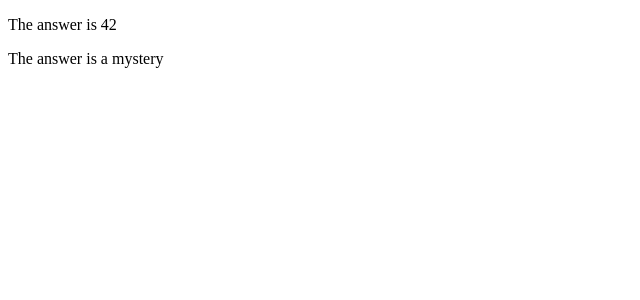
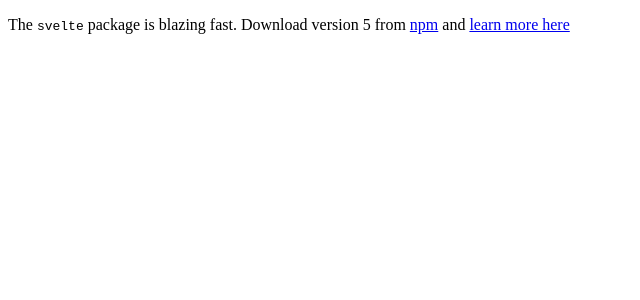
Before and after one commit to j1522158/mono-front, a SvelteKit app: page / in a window 1280 px wide. Shown: the top 300 px of the page, without its empty margins (0-640 px from the left). Built offline with nearby package versions, Linux system fonts and the light colour scheme.

Commit message:
Spread props

```diff
--- /dev/null
+++ b/src/PackageInfo.svelte
@@ -0,0 +1,8 @@
+<script>
+	let { name, version, description, website } = $props();
+</script>
+
+<p>
+	The <code>{name}</code> package is {description}. Download version {version} from
+	<a href="https://www.npmjs.com/package/{name}">npm</a> and <a href={website}>learn more here</a>
+</p>
--- a/src/routes/+page.svelte
+++ b/src/routes/+page.svelte
@@ -1,6 +1,12 @@
 <script>
-	import Nested from './../Nested.svelte';
+	import PackageInfo from './../PackageInfo.svelte';
+
+	const pkg = {
+		name: 'svelte',
+		version: 5,
+		description: 'blazing fast',
+		website: 'https://svelte.dev'
+	};
 </script>
 
-<Nested answer={'42'} />
-<Nested />
+<PackageInfo {...pkg} />
```
